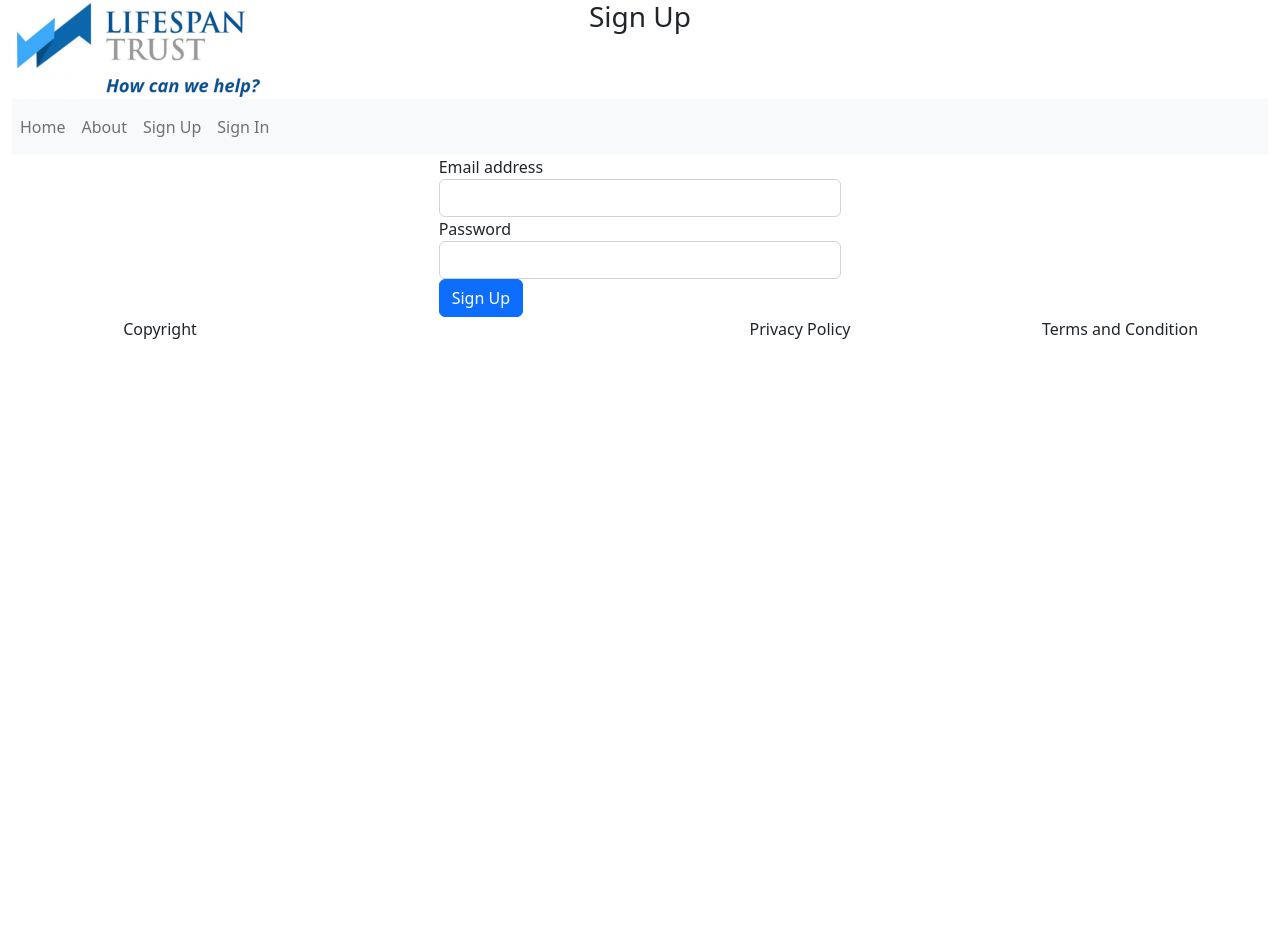
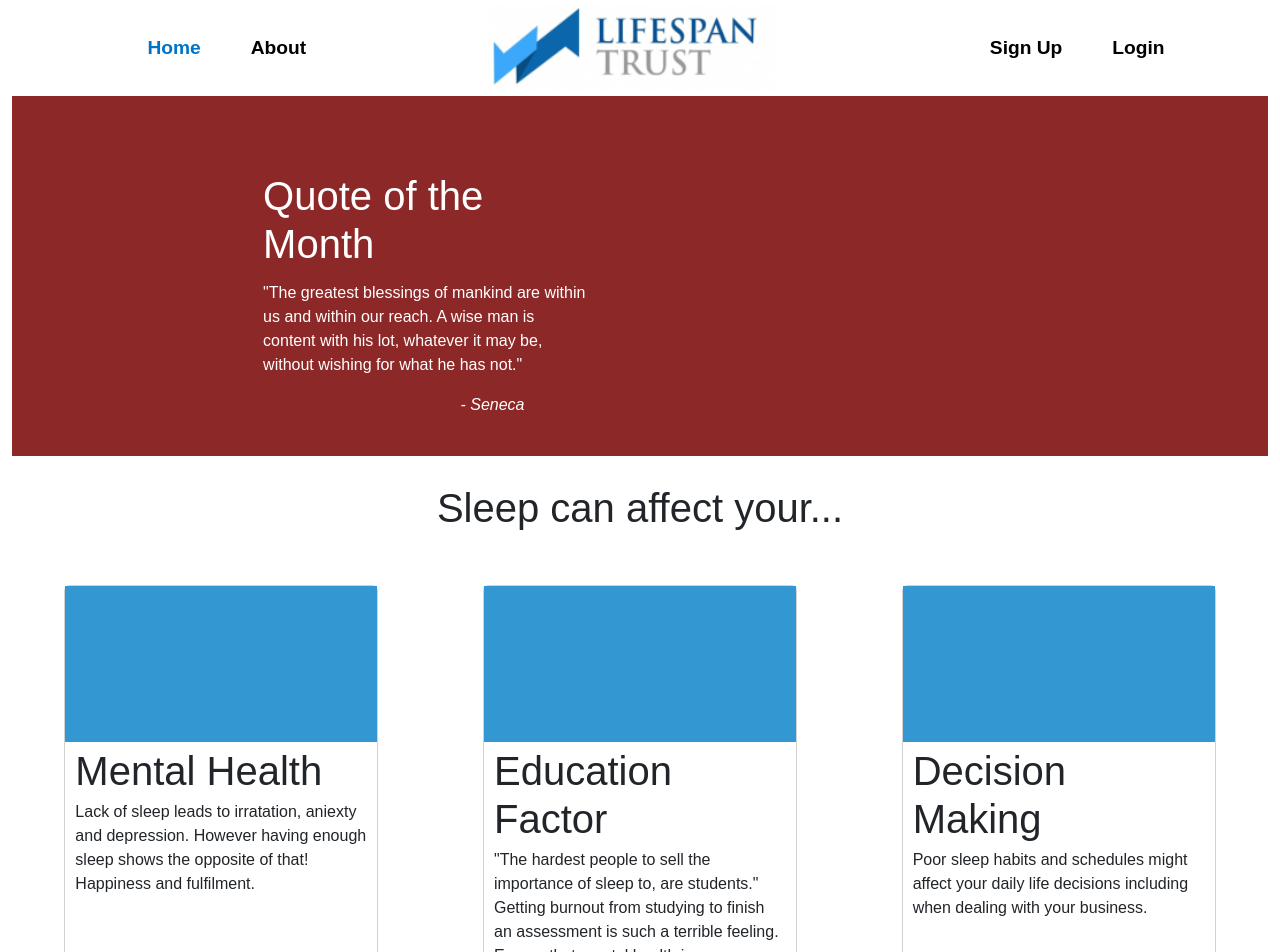
Before and after one commit to andrehewitt29/SleepData, a React (Create React App) app in the folder client/: page / in a window 1280 px wide. Shown: the top 952 px of the page. Before the commit the page ends 800 px from the top, so only its background shows below. Built offline with nearby package versions, Linux system fonts and the light colour scheme.

Commit message:
Merged Marson's navbar and home page to this branch

```diff
--- a/client/src/index.js
+++ b/client/src/index.js
@@ -4,13 +4,13 @@ import './index.css';
 //import App from './App';
 import reportWebVitals from './reportWebVitals';
 
-import SignUp from './pages/SignUp';
+import Home from './pages/Home';
 import 'bootstrap/dist/css/bootstrap.css';
 
 const root = ReactDOM.createRoot(document.getElementById('root'));
 root.render(
   <React.StrictMode>
-    <SignUp />
+    <Home />
   </React.StrictMode>
 );
 
--- a/client/src/pages/Header.jsx
+++ b/client/src/pages/Header.jsx
@@ -1,6 +1,24 @@
 import React from "react";
+import '../style.css';
+import logo from '../img/LifespanTrustLogo.png';
 
 function Header(Title) {
+    return(
+    <header id="topbar">
+        <ul id="leftHeader">
+            <a href="#" class="headlink" id="selected"><li>Home</li></a>
+            <a href="#" class="headlink"><li>About</li></a>
+        </ul>
+        <img id="logo" src={logo} />
+        <ul id="rightHeader">
+            <a href="#" class="headlink"><li>Sign Up</li></a>
+            <a href="#" class="headlink"><li>Login</li></a>
+        </ul>
+    </header>
+    );
+}
+
+function OldHeader(Title) {
     return (
         <div class="row">
             <div class="col-md-12">
--- a/client/src/pages/Home.jsx
+++ b/client/src/pages/Home.jsx
@@ -1,11 +1,47 @@
 import React from 'react';
 import Header from './Header';
 import Footer from './Footer';
+import '../style.css';
+import placeholdImg from '../img/card_placeholder.png';
 
 function Home() {
     return (
         <div class="container-fluid">
             {Header("Home Page")}
+            <div id="starter-page">
+                <div id="starter-paragraph">
+                    <h1>Quote of the Month</h1>
+                    <p>"The greatest blessings of mankind are within us and within our reach. A wise man is content with his lot, whatever it may be, without wishing for what he has not."</p>
+                    <p id="quote">- Seneca</p>
+                </div>
+            </div>
+
+            <div id="second-section">
+                <h1 id="card-title">Sleep can affect your...</h1>
+                <div id="group-cards">
+                    <div class="card">
+                        <img src={placeholdImg} />
+                        <div class="card-paragraph">
+                            <h1>Mental Health</h1>
+                            <p>Lack of sleep leads to irratation, aniexty and depression. However having enough sleep shows the opposite of that! Happiness and fulfilment.</p>
+                        </div>
+                    </div>
+                    <div class="card">
+                        <img src={placeholdImg} />
+                        <div class="card-paragraph">
+                            <h1>Education Factor</h1>
+                            <p>"The hardest people to sell the importance of sleep to, are students." Getting burnout from studying to finish an assessment is such a terrible feeling. Ensure that mental health is more important than studying.</p>
+                        </div>
+                    </div>
+                    <div class="card">
+                        <img src={placeholdImg} />
+                        <div class="card-paragraph">
+                            <h1>Decision Making</h1>
+                            <p>Poor sleep habits and schedules might affect your daily life decisions including when dealing with your business.</p>
+                        </div>
+                    </div>
+                </div>
+            </div>
             <Footer />
         </div>
     );
```
Also changed, not shown: client/src/App.js (+7 -60 lines).
